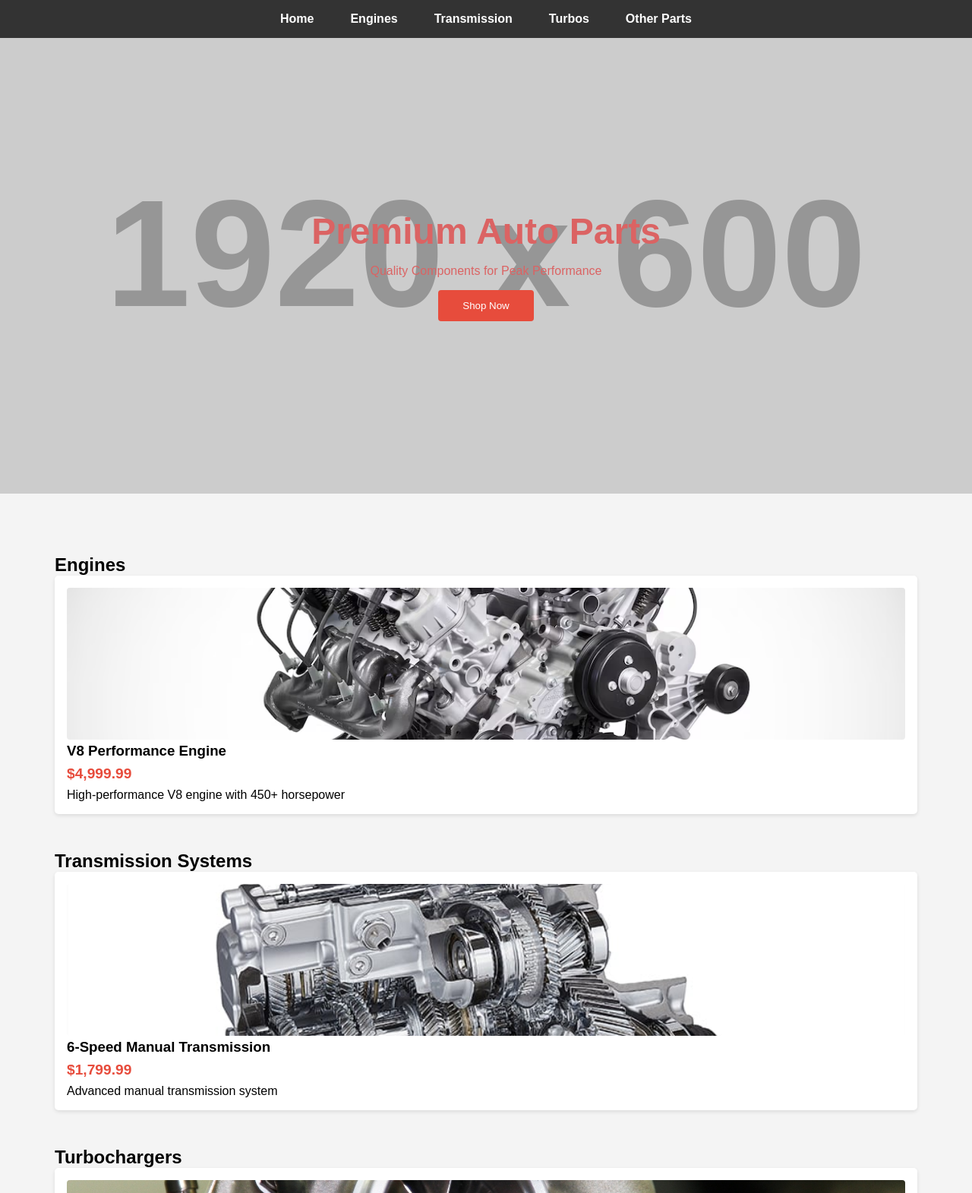
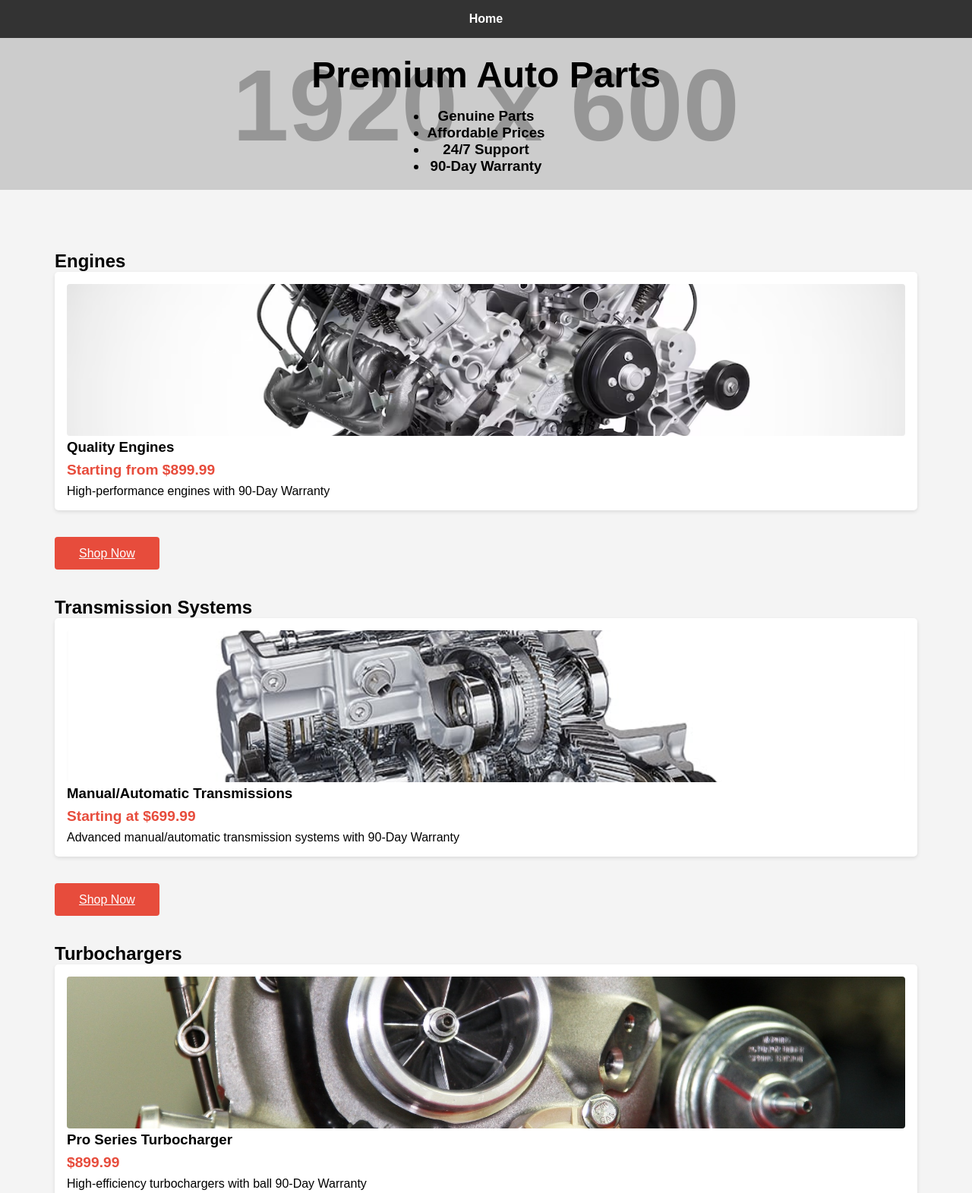
Before and after one commit to AyushRawat42/app2, a website: page public/pages/shop.html in a window 1280 px wide. Shown: the top 1571 px of the page at 76% size. Drawn offline with Linux system fonts and the light colour scheme; placeholder pictures from the web are drawn by us.

Commit message:
shop change

```diff
--- a/public/pages/shop.html
+++ b/public/pages/shop.html
@@ -39,14 +39,14 @@
 
         .hero {
             background-image: url('https://via.placeholder.com/1920x600');
-            height: 600px;
+            height: 200px;
             background-size: cover;
             background-position: center;
             display: flex;
             align-items: center;
             justify-content: center;
             flex-direction: column;
-            color: rgb(219, 99, 99);
+            color: black;
             text-align: center;
         }
 
@@ -112,45 +112,49 @@
     <nav>
         <ul>
             <li><a href="../index.html">Home</a></li>
-            <li><a href="shop-engines.html">Engines</a></li>
+            <!-- <li><a href="shop-engines.html">Engines</a></li>
             <li><a href="shop-transmission.html">Transmission</a></li>
             <li><a href="shop-turbos.html">Turbos</a></li>
-            <li><a href="shop-otherparts.html">Other Parts</a></li>
+            <li><a href="shop-otherparts.html">Other Parts</a></li> -->
         </ul>
     </nav>
-
-    <div class="hero">
+   <div class="hero">
         <h1>Premium Auto Parts</h1>
-        <p>Quality Components for Peak Performance</p>
-        <button style="margin-top: 1rem; padding: 0.8rem 2rem; background-color: #e74c3c; color: white; border: none; border-radius: 4px;">Shop Now</button>
+        <h3><ul style="list-style-type: disc;">
+            <li>Genuine Parts</li>
+            <li>    Affordable Prices</li>
+            <li>24/7 Support</li>
+            <li>90-Day Warranty</li>
+        </ul></h3>
+        <!-- <button style="margin-top: 1rem; padding: 0.8rem 2rem; background-color: #e74c3c; color: white; border: none; border-radius: 4px;">Shop Now</button> -->
     </div>
-
-    <div class="products">
+     <div class="products">
         <section class="product-category" id="engines">
             <h2>Engines</h2>
             <div class="product-grid">
                 <div class="product-card">
                     <img src="../images/V-8.avif" alt="V8 Engine">
-                    <h3>V8 Performance Engine</h3>
-                    <p class="price">$4,999.99</p>
-                    <p>High-performance V8 engine with 450+ horsepower</p>
+                    <h3>Quality Engines</h3>
+                    <p class="price">Starting from $899.99</p>
+                    <p>High-performance engines with 90-Day Warranty</p>
                 </div>
-                <!-- Add more engine products -->
             </div>
         </section>
+        <a href="/public/pages/shop-engines.html" style="color: white; background-color: #e74c3c; border: none; border-radius: 4px; margin-top: 1rem; padding: 0.8rem 2rem;">Shop Now</a>
 
         <section class="product-category" id="transmission">
             <h2>Transmission Systems</h2>
             <div class="product-grid">
                 <div class="product-card">
                     <img src="../images/6 speed manual transmission.jpg" alt="Manual Transmission">
-                    <h3>6-Speed Manual Transmission</h3>
-                    <p class="price">$1,799.99</p>
-                    <p>Advanced manual transmission system</p>
+                    <h3>Manual/Automatic Transmissions</h3>
+                    <p class="price">Starting at $699.99</p>
+                    <p>Advanced manual/automatic transmission systems with 90-Day Warranty</p>
                 </div>
                 <!-- Add more transmission products -->
             </div>
         </section>
+        <a href="/public/pages/shop-transmission.html" style="color: white; background-color: #e74c3c; border: none; border-radius: 4px; margin-top: 1rem; padding: 0.8rem 2rem;">Shop Now</a>
 
         <section class="product-category" id="turbos">
             <h2>Turbochargers</h2>
@@ -159,13 +163,14 @@
                     <img src="../images/turbo charger.jpg" alt="Turbocharger">
                     <h3>Pro Series Turbocharger</h3>
                     <p class="price">$899.99</p>
-                    <p>High-efficiency turbocharger with ball bearing</p>
+                    <p>High-efficiency turbochargers with ball 90-Day Warranty</p>
                 </div>
                 <!-- Add more turbo products -->
             </div>
         </section>
+        <a href="/public/pages/shop-transmission.html" style="color: white; background-color: #e74c3c; border: none; border-radius: 4px; margin-top: 1rem; padding: 0.8rem 2rem;">Shop Now</a>
 
-        <section class="product-category" id="other">
+        <!-- <section class="product-category" id="other">
             <h2>Other Parts</h2>
             <div class="product-grid">
                 <div class="product-card">
@@ -174,9 +179,9 @@
                     <p class="price">$699.99</p>
                     <p>High-performance disc brake system</p>
                 </div>
-                <!-- Add more other products -->
+
             </div>
-        </section>
+        </section> -->
     </div>
 
     <footer>
```
Also changed, not shown: public/pages/about.html (+1 -24 lines), public/pages/contact.html (+1 -1 lines).
